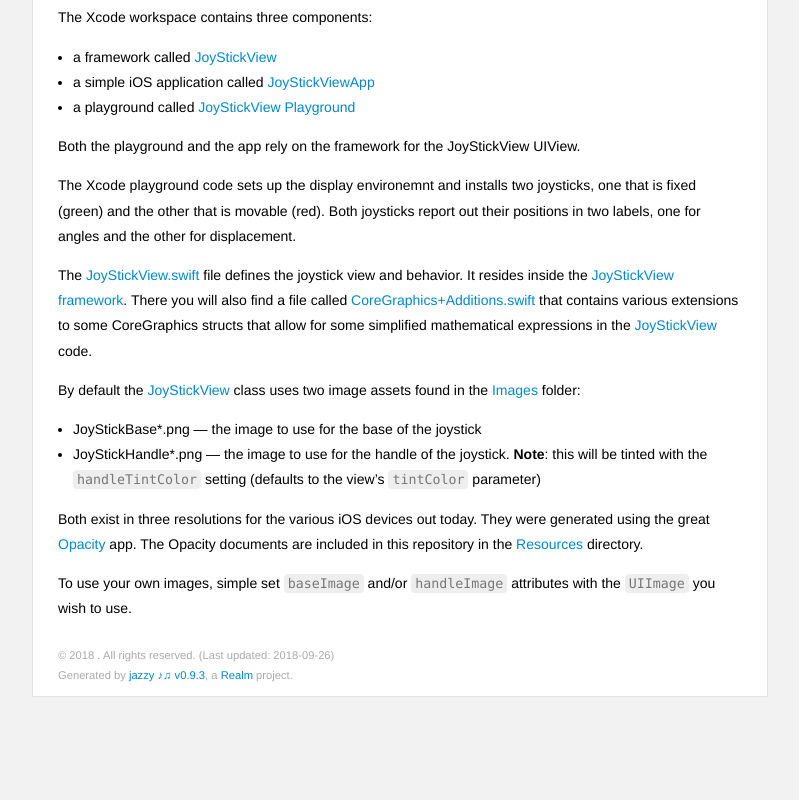
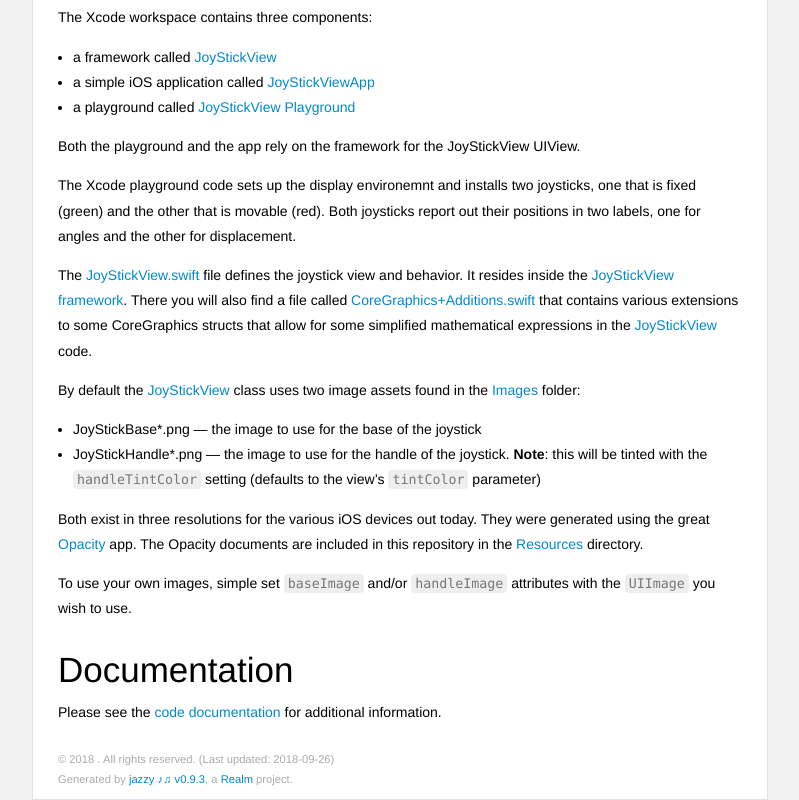
Before and after one commit to bradhowes/Joystick, a plain HTML site: page docs/index.html in a window 1280 px wide. Shown: the part 964-1764 px from the top of the page, without its empty margins (364-1163 px from the left). Before the commit the page ends 1661 px from the top, so only its background shows below. Drawn offline with Linux system fonts and the light colour scheme.

Commit message:
Added link to code doc

```diff
--- a/docs/index.html
+++ b/docs/index.html
@@ -126,6 +126,9 @@ folder:</p>
 
 <p>To use your own images, simple set <code>baseImage</code> and/or <code>handleImage</code> attributes with the <code>UIImage</code> you wish to
 use.</p>
+<h1 id='documentation' class='heading'>Documentation</h1>
+
+<p>Please see the <a href="https://bradhowes.github.io/Joystick/index.html">code documentation</a> for additional information.</p>
 
           </section>
         </section>
```
Also changed, not shown: docs/docsets/.docset/Contents/Resources/Documents/index.html, 1 other file.
